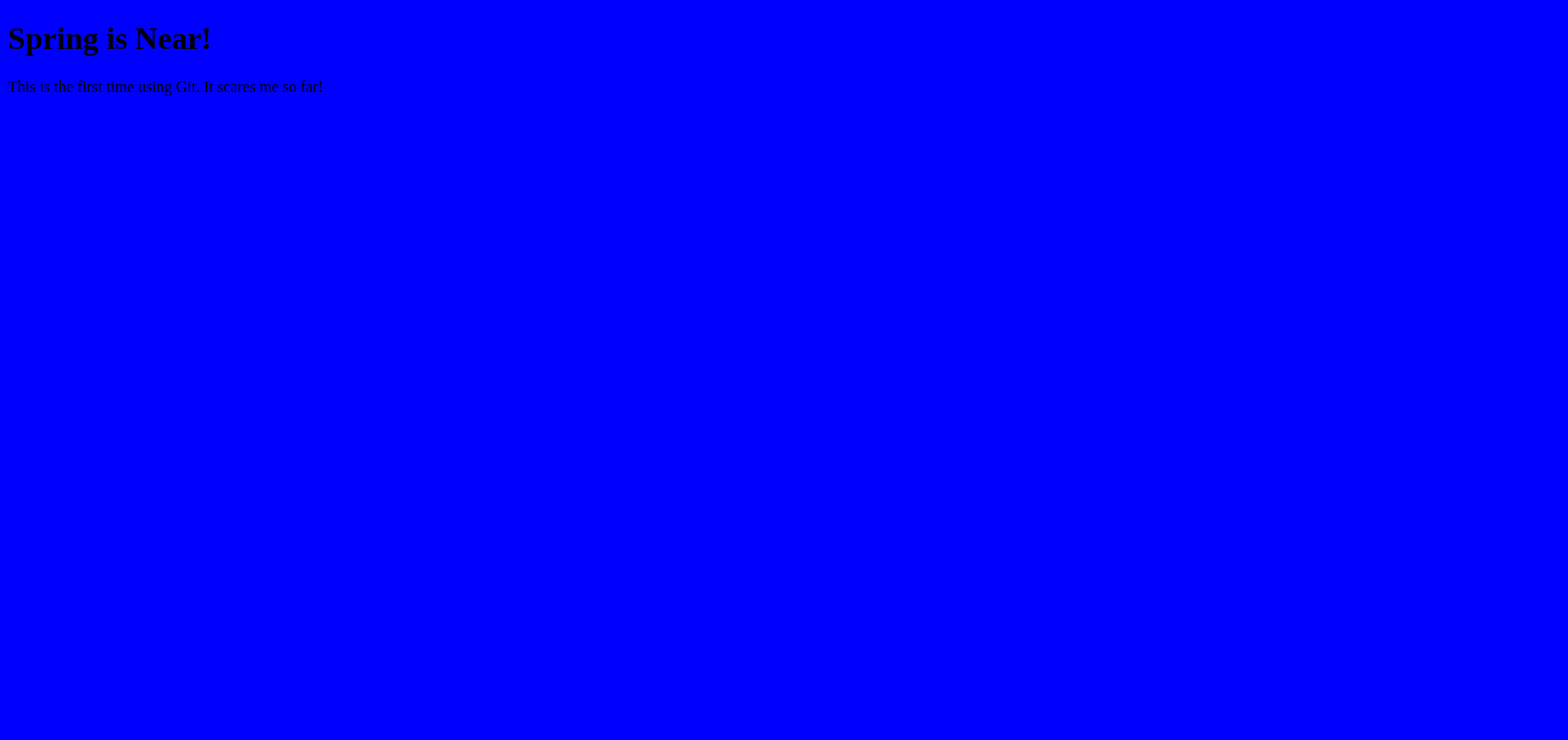
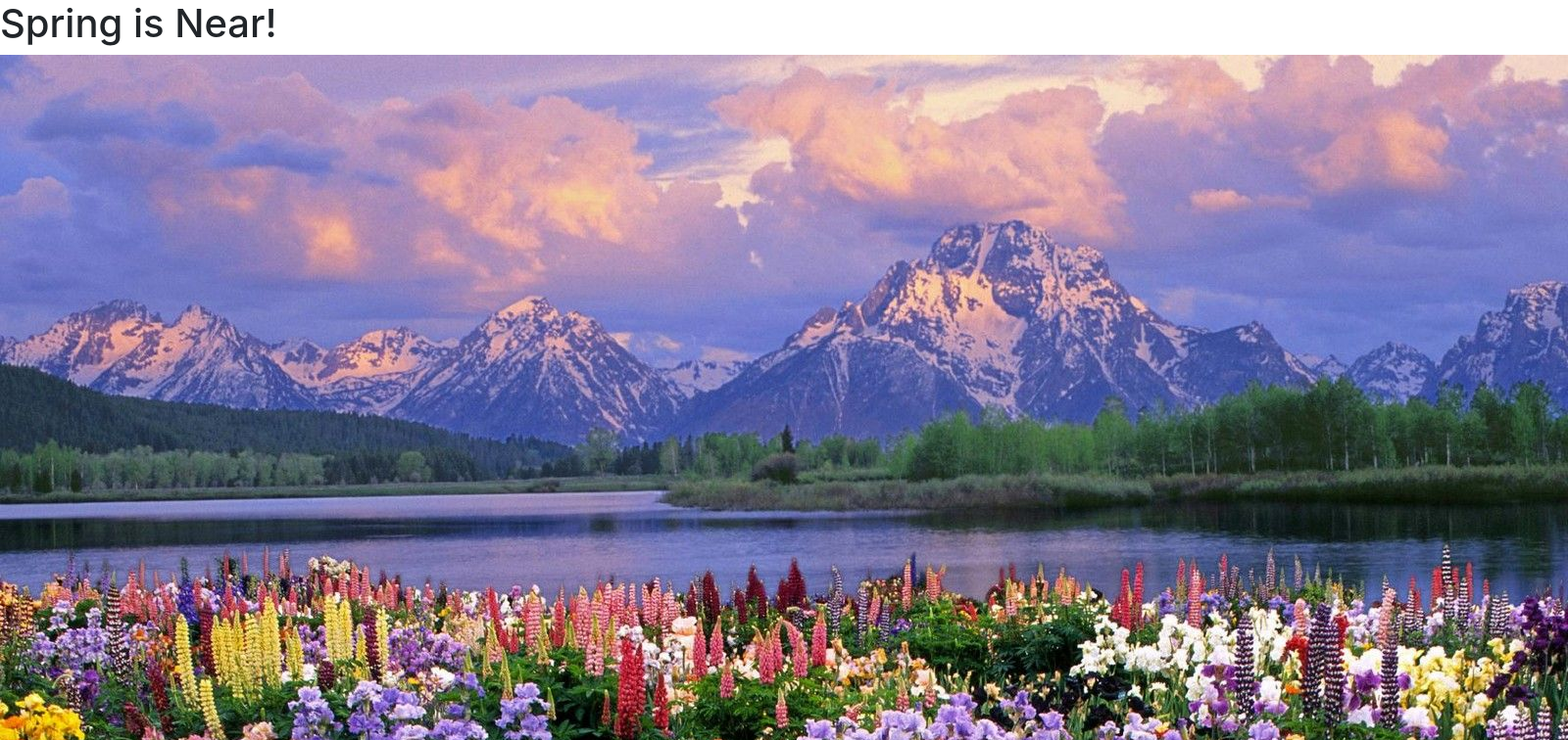
Before and after one commit to Brett-Wolfangel/Spring, a plain HTML site: page index.html in a window 1280 px wide. Shown: the top 756 px of the page at 98% size, 1600 px wide, since content can reach past the window. Drawn offline with nearby package versions, Linux system fonts and the light colour scheme.

Commit message:
replaced paragrgaph with an image

```diff
--- a/index.html
+++ b/index.html
@@ -7,6 +7,7 @@
   </head>
   <body>
     <h1>Spring is Near!</h1>
-    <p>This is the first time using Git. It scares me so far!</p>
+    <img src="spring.jpg" alt="A cool picture of mountains and flowers">
+    <link rel="stylesheet" href="https://stackpath.bootstrapcdn.com/bootstrap/4.5.0/css/bootstrap.min.css" integrity="sha384-9aIt2nRpC12Uk9gS9baDl411NQApFmC26EwAOH8WgZl5MYYxFfc+NcPb1dKGj7Sk" crossorigin="anonymous">
   </body>
 </html>
```
Also changed, not shown: spring.jpg (added).
